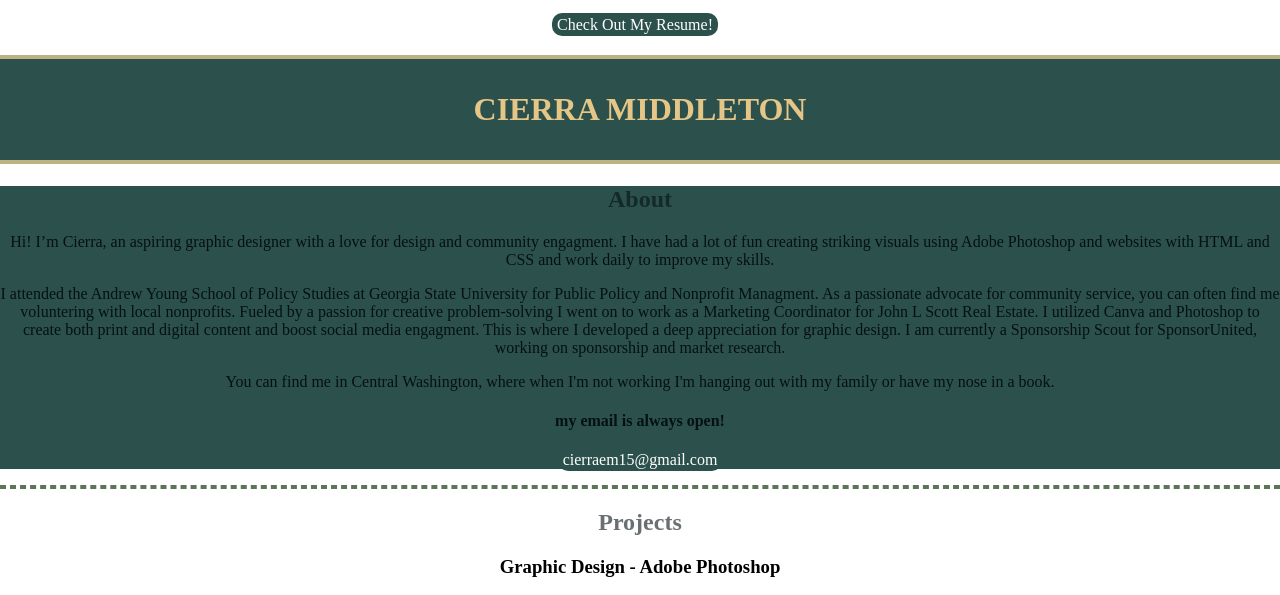
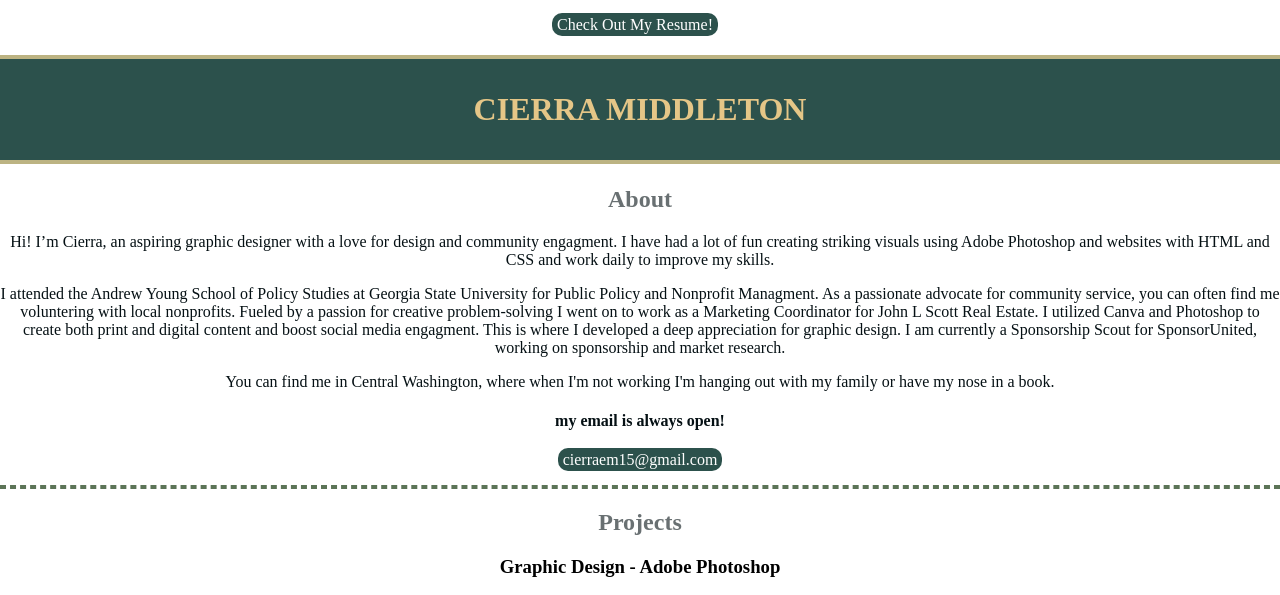
Before and after one commit to Cierraem20/Cierraem20.github.io, a plain HTML site: page index.html in a window 1280 px wide. Shown: the top 595 px of the page. Drawn offline with Linux system fonts and the light colour scheme.

Commit message:
Add files via upload

```diff
--- a/sytle-portfolio.css
+++ b/sytle-portfolio.css
@@ -40,9 +40,6 @@ body{
   }
 
 .About{
-background-color: #2C514C;
-background-image: url("../image/placeholder-images/bg-home-office-studio.jpg");
-
 text-align: center;
 color: #051014;
 
```
